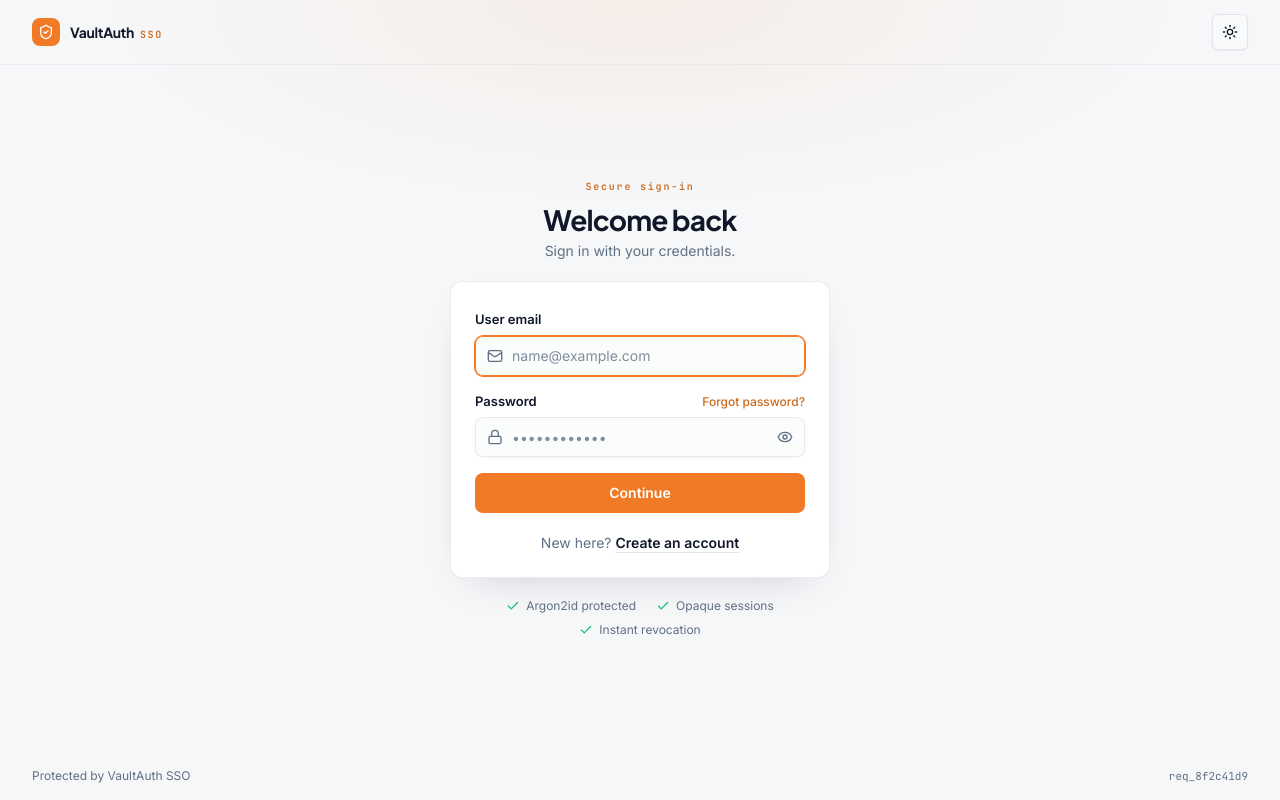
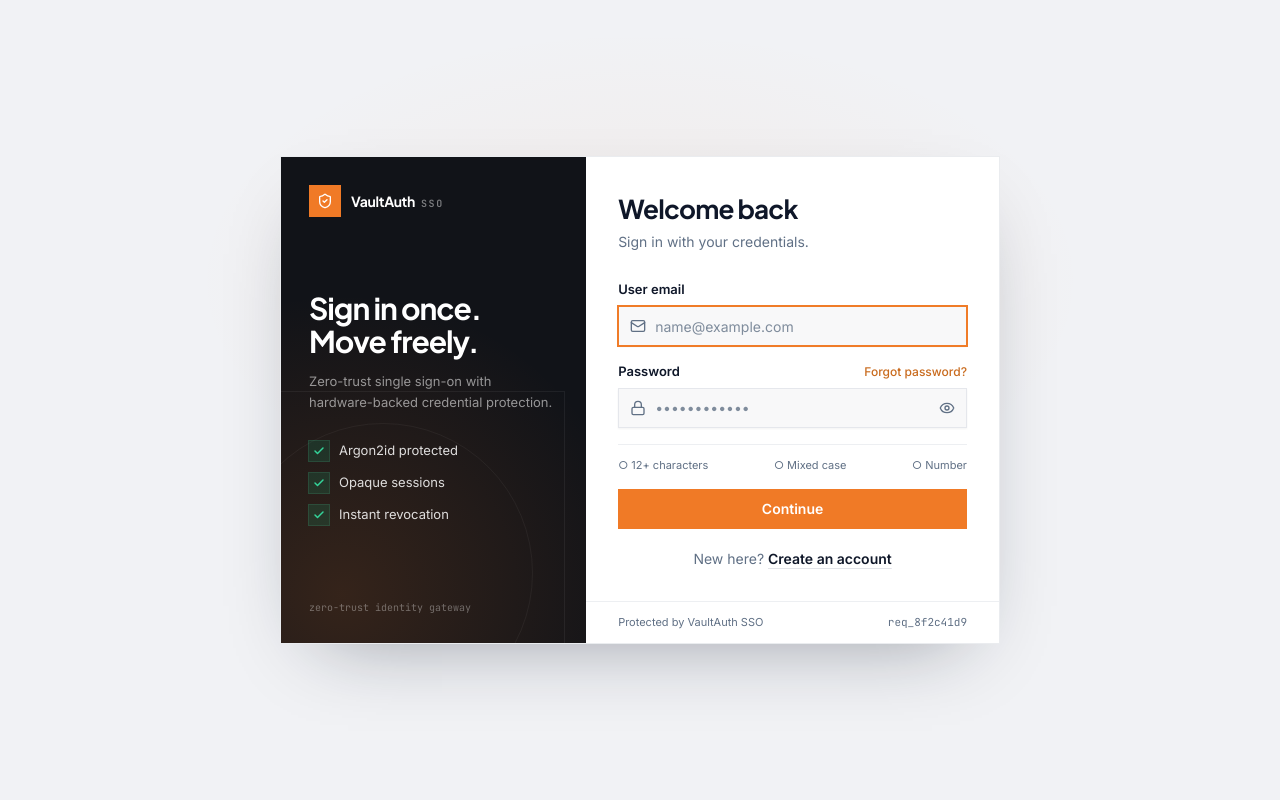
Before and after one commit to ABhardwaj28/vaultauth-frontend, a React (Vite) app: page /login in a window 1280 px wide. Built offline with nearby package versions, Linux system fonts and the light colour scheme; no server answers.

Commit message:
design: boxy login window, system theme, tighter light canvas
- Compact split-panel sign-in window with sharp corners and password constraints
- Remove theme toggle buttons; follow OS preference automatically
- Slightly darken light canvas

```diff
--- a/src/components/layout/AuthShell.tsx
+++ b/src/components/layout/AuthShell.tsx
@@ -1,7 +1,6 @@
 import React from "react";
 import { Link } from "react-router-dom";
 import { ShieldCheck } from "lucide-react";
-import { ThemeToggle } from "@/components/ui/ThemeToggle";
 
 interface AuthShellProps {
   children: React.ReactNode;
@@ -37,8 +36,7 @@ export function AuthShell({ children }: AuthShellProps) {
           </Link>
 
           <div className="flex items-center space-x-3">
-            <ThemeToggle />
-          </div>
+            </div>
         </div>
       </header>
 
--- a/src/components/layout/TopBar.tsx
+++ b/src/components/layout/TopBar.tsx
@@ -1,7 +1,6 @@
 import { ShieldCheck, LogOut, Building2 } from "lucide-react";
 import { Link } from "react-router-dom";
 import { useAuth } from "@/context/AuthContext";
-import { ThemeToggle } from "@/components/ui/ThemeToggle";
 import { Badge } from "@/components/ui/badge";
 import { Button } from "@/components/ui/button";
 import { ORGANISATION_NAME } from "@/lib/organisation";
@@ -53,7 +52,6 @@ export function TopBar() {
           )}
 
           {/* Theme Switcher */}
-          <ThemeToggle />
 
           {/* Logout Button */}
           {user && (
--- a/src/context/ThemeContext.tsx
+++ b/src/context/ThemeContext.tsx
@@ -11,64 +11,41 @@ interface ThemeContextType {
 
 const ThemeContext = createContext<ThemeContextType | undefined>(undefined);
 
+function getSystemTheme(): ResolvedTheme {
+  if (typeof window === "undefined") return "light";
+  return window.matchMedia("(prefers-color-scheme: dark)").matches ? "dark" : "light";
+}
+
 export function ThemeProvider({ children }: { children: React.ReactNode }) {
-  const [theme, setThemeState] = useState<Theme>(() => {
-    if (typeof window !== "undefined") {
-      const stored = localStorage.getItem("vaultauth-theme") as Theme | null;
-      if (stored === "light" || stored === "dark" || stored === "system") {
-        return stored;
-      }
-    }
-    return "system";
-  });
-
-  const [resolvedTheme, setResolvedTheme] = useState<ResolvedTheme>(() => {
-    if (typeof window === "undefined") return "dark";
-    if (theme === "system") {
-      return window.matchMedia("(prefers-color-scheme: dark)").matches ? "dark" : "light";
-    }
-    return theme;
-  });
+  // The portal always follows the operating system. `theme`/`setTheme` remain
+  // in the context so existing consumers keep working, but selection is fixed.
+  const [resolvedTheme, setResolvedTheme] = useState<ResolvedTheme>(getSystemTheme);
 
   useEffect(() => {
     const root = document.documentElement;
+    const mediaQuery = window.matchMedia("(prefers-color-scheme: dark)");
 
     const applyTheme = (isDark: boolean) => {
-      if (isDark) {
-        root.classList.add("dark");
-        setResolvedTheme("dark");
-      } else {
-        root.classList.remove("dark");
-        setResolvedTheme("light");
-      }
+      root.classList.toggle("dark", isDark);
+      setResolvedTheme(isDark ? "dark" : "light");
     };
 
-    if (theme === "system") {
-      const mediaQuery = window.matchMedia("(prefers-color-scheme: dark)");
-      applyTheme(mediaQuery.matches);
-
-      const handleChange = (e: MediaQueryListEvent) => {
-        applyTheme(e.matches);
-      };
-
-      mediaQuery.addEventListener("change", handleChange);
-      return () => mediaQuery.removeEventListener("change", handleChange);
-    } else {
-      applyTheme(theme === "dark");
-    }
-  }, [theme]);
-
-  const setTheme = (nextTheme: Theme) => {
-    setThemeState(nextTheme);
-    try {
-      localStorage.setItem("vaultauth-theme", nextTheme);
-    } catch {
-      // ignore
-    }
-  };
+    applyTheme(mediaQuery.matches);
+    const handleChange = (e: MediaQueryListEvent) => applyTheme(e.matches);
+    mediaQuery.addEventListener("change", handleChange);
+    return () => mediaQuery.removeEventListener("change", handleChange);
+  }, []);
 
   return (
-    <ThemeContext.Provider value={{ theme, resolvedTheme, setTheme }}>
+    <ThemeContext.Provider
+      value={{
+        theme: "system",
+        resolvedTheme,
+        setTheme: () => {
+          // Intentionally inert: system preference is authoritative.
+        },
+      }}
+    >
       {children}
     </ThemeContext.Provider>
   );
--- a/src/index.css
+++ b/src/index.css
@@ -6,7 +6,7 @@
   /* Enterprise Light Theme */
   :root {
     /* Refined, clean executive slate off-white canvas */
-    --background: 220 14% 98%; /* #F8F9FB */
+    --background: 220 14% 96%; /* #F1F3F6 */
     --foreground: 222 47% 11%; /* #0F172A */
 
     /* Pure white elevated cards */
--- a/src/pages/auth/LoginPage.tsx
+++ b/src/pages/auth/LoginPage.tsx
@@ -12,7 +12,6 @@ import {
   Check,
   CheckCircle2,
 } from "lucide-react";
-import { ThemeToggle } from "@/components/ui/ThemeToggle";
 import { Input } from "@/components/ui/input";
 import { Label } from "@/components/ui/label";
 import { Button } from "@/components/ui/button";
@@ -518,46 +517,83 @@ export function LoginPage() {
   };
 
   return (
-    <div className="relative flex min-h-screen flex-col bg-[#F6F7F9] text-foreground transition-colors duration-150 dark:bg-[#0B0D11]">
+    <div className="relative flex min-h-screen items-center justify-center bg-[#F1F2F5] px-4 py-8 text-foreground transition-colors duration-150 dark:bg-[#0B0D11]">
       <div
         aria-hidden="true"
-        className="pointer-events-none absolute inset-x-0 top-0 h-72 bg-[radial-gradient(ellipse_60%_100%_at_50%_0%,hsl(var(--primary)/0.08),transparent_70%)]"
+        className="pointer-events-none absolute inset-0 bg-[radial-gradient(ellipse_50%_45%_at_50%_35%,hsl(var(--primary)/0.06),transparent_70%)]"
       />
 
-      <header className="relative z-10 flex items-center justify-between border-b border-border/60 px-5 py-3.5 sm:px-8">
-        <Link to="/" className="flex items-center gap-2.5">
-          <span className="flex h-7 w-7 items-center justify-center rounded-lg bg-[#F07A26] text-white">
-            <ShieldCheck className="h-4 w-4" />
-          </span>
-          <span className="flex items-baseline gap-1.5">
-            <span className="font-display text-sm font-bold tracking-tight text-foreground">VaultAuth</span>
-            <span className="font-mono text-[10px] font-semibold tracking-[0.16em] text-[#C96B1E]">SSO</span>
-          </span>
-        </Link>
-        <ThemeToggle />
-      </header>
+      <div className="relative z-10 w-full max-w-[720px] overflow-hidden rounded-none border border-border/70 bg-white shadow-[0_30px_80px_-40px_rgba(16,24,40,0.45)] dark:border-white/[0.07] dark:bg-[#11141A] dark:shadow-[0_30px_80px_-40px_rgba(0,0,0,0.9)] md:grid md:grid-cols-[minmax(0,0.85fr)_minmax(0,1.15fr)]">
+        {/* Compact always-dark brand panel */}
+        <aside className="relative hidden flex-col justify-between overflow-hidden bg-[#111318] p-7 text-white md:flex">
+          <div aria-hidden="true" className="pointer-events-none absolute inset-0">
+            <div className="absolute -bottom-32 -left-24 h-[380px] w-[380px] rounded-none border border-white/[0.06]" />
+            <div className="absolute -bottom-20 -left-12 h-[300px] w-[300px] rounded-full border border-white/[0.05]" />
+            <div className="absolute inset-0 bg-[radial-gradient(circle_at_20%_90%,rgba(240,122,38,0.16),transparent_60%)]" />
+          </div>
 
-      <main className="relative z-10 flex flex-1 flex-col items-center justify-center px-4 py-8">
-        <div className="w-full max-w-[380px]">
-          <div className="mb-5 text-center">
-            <p className="font-mono text-[10px] font-semibold tracking-[0.18em] text-[#C96B1E]">Secure sign-in</p>
-            <h1 className="mt-2 font-display text-[28px] font-bold leading-tight tracking-[-0.03em] text-foreground">
+          <div className="relative flex items-center gap-2.5">
+            <span className="flex h-8 w-8 items-center justify-center rounded-none bg-[#F07A26] text-white">
+              <ShieldCheck className="h-4 w-4" />
+            </span>
+            <span className="flex items-baseline gap-1.5">
+              <span className="font-display text-sm font-bold tracking-tight">VaultAuth</span>
+              <span className="font-mono text-[10px] font-semibold tracking-[0.16em] text-white/45">SSO</span>
+            </span>
+          </div>
+
+          <div className="relative py-8">
+            <h2 className="font-display text-[30px] font-bold leading-[1.12] tracking-[-0.035em]">
+              Sign in once.
+              <br />
+              Move freely.
+            </h2>
+            <p className="mt-3 text-[13px] leading-relaxed text-white/55">
+              Zero-trust single sign-on with hardware-backed credential protection.
+            </p>
+
+            <ul className="mt-7 space-y-3">
+              {["Argon2id protected", "Opaque sessions", "Instant revocation"].map((item) => (
+                <li key={item} className="flex items-center gap-2.5 text-[13px] text-white/85">
+                  <span className="flex h-5 w-5 shrink-0 items-center justify-center rounded-none bg-emerald-500/15 ring-1 ring-emerald-400/25">
+                    <Check className="h-3 w-3 text-emerald-400" strokeWidth={3} />
+                  </span>
+                  {item}
+                </li>
+              ))}
+            </ul>
+          </div>
+
+          <p className="relative font-mono text-[10px] text-white/35">zero-trust identity gateway</p>
+        </aside>
+
+        {/* Themed form panel */}
+        <div className="relative flex flex-col">
+          <div className="absolute right-4 top-4 z-10">
+            </div>
+
+          <div className="flex flex-1 flex-col justify-center px-6 py-8 sm:px-8">
+            <div className="mb-6 md:hidden">
+              <span className="flex h-8 w-8 items-center justify-center rounded-none bg-[#F07A26] text-white">
+                <ShieldCheck className="h-4 w-4" />
+              </span>
+            </div>
+
+            <h1 className="font-display text-[26px] font-bold tracking-[-0.03em] text-foreground">
               Welcome back
             </h1>
             <p className="mt-1 text-sm text-muted-foreground">Sign in with your credentials.</p>
-          </div>
 
-          <div className="rounded-xl border border-border/70 bg-white p-6 shadow-[0_16px_40px_-24px_rgba(16,24,40,0.25)] dark:border-white/[0.07] dark:bg-[#11141A] dark:shadow-[0_16px_40px_-24px_rgba(0,0,0,0.8)]">
-            <form onSubmit={handleSubmit} className="space-y-4">
+            <form onSubmit={handleSubmit} className="mt-6 space-y-4">
               {sessionExpiredNotice && (
-                <div className="flex items-start gap-2.5 rounded-lg border border-border/70 bg-muted/40 p-2.5 text-sm text-foreground/80">
+                <div className="flex items-start gap-2.5 rounded-none border border-border/70 bg-muted/40 p-2.5 text-sm text-foreground/80">
                   <AlertCircle className="mt-0.5 h-4 w-4 shrink-0 text-muted-foreground" />
                   <span className="leading-relaxed">{sessionExpiredNotice}</span>
                 </div>
               )}
 
               {error && (
-                <div className="flex items-start gap-2.5 rounded-lg border border-destructive/25 bg-destructive/[0.06] p-2.5 text-sm text-destructive">
+                <div className="flex items-start gap-2.5 rounded-none border border-destructive/25 bg-destructive/[0.06] p-2.5 text-sm text-destructive">
                   <AlertCircle className="mt-0.5 h-4 w-4 shrink-0" />
                   <div className="space-y-0.5">
                     <span className="block font-semibold">Authentication error</span>
@@ -567,9 +603,7 @@ export function LoginPage() {
               )}
 
               <div className="space-y-1.5">
-                <Label htmlFor="email" className="text-[13px] font-semibold text-foreground">
-                  User email
-                </Label>
+                <Label htmlFor="email" className="text-[13px] font-semibold text-foreground">User email</Label>
                 <div className="relative">
                   <Mail className="absolute left-3 top-3 h-4 w-4 text-muted-foreground" />
                   <Input
@@ -580,7 +614,7 @@ export function LoginPage() {
                       if (error) setError(null);
                       if (sessionExpiredNotice) setSessionExpiredNotice(null);
                     }}
-                    className="h-10 rounded-lg border-border/80 bg-background/60 pl-9 text-sm dark:bg-white/[0.03]"
+                    className="h-10 rounded-none border-border/80 bg-background/60 pl-9 text-sm dark:bg-white/[0.03]"
                     disabled={loading}
                   />
                 </div>
@@ -588,9 +622,7 @@ export function LoginPage() {
 
               <div className="space-y-1.5">
                 <div className="flex items-center justify-between gap-2">
-                  <Label htmlFor="password" className="text-[13px] font-semibold text-foreground">
-                    Password
-                  </Label>
+                  <Label htmlFor="password" className="text-[13px] font-semibold text-foreground">Password</Label>
                   <button
                     type="button" onClick={() => setResetOpen(true)}
                     className="text-xs font-medium text-[#C96B1E] underline-offset-4 hover:underline dark:text-[#E5A068]"
@@ -608,7 +640,7 @@ export function LoginPage() {
                       if (error) setError(null);
                       if (sessionExpiredNotice) setSessionExpiredNotice(null);
                     }}
-                    className="h-10 rounded-lg border-border/80 bg-background/60 pl-9 pr-9 text-sm dark:bg-white/[0.03]"
+                    className="h-10 rounded-none border-border/80 bg-background/60 pl-9 pr-9 text-sm dark:bg-white/[0.03]"
                     disabled={loading}
                   />
                   <button
@@ -622,16 +654,28 @@ export function LoginPage() {
               </div>
 
               {rateLimitTimer && rateLimitTimer > 0 && (
-                <div className="flex items-center gap-2 rounded-lg border border-border/70 bg-muted/40 p-2.5 text-sm text-foreground/80">
+                <div className="flex items-center gap-2 rounded-none border border-border/70 bg-muted/40 p-2.5 text-sm text-foreground/80">
                   <Clock className="h-4 w-4 shrink-0 text-muted-foreground" />
                   Try again in <span className="font-mono font-medium tabular-nums">{rateLimitTimer}s</span>.
                 </div>
               )}
 
+              <div className="flex items-center justify-between gap-3 border-t border-border/60 pt-3 text-[11px] text-muted-foreground">
+                <span className={password.length >= 12 ? "text-emerald-500" : ""}>
+                  {password.length >= 12 ? "✓" : "○"} 12+ characters
+                </span>
+                <span className={/[A-Z]/.test(password) && /[a-z]/.test(password) ? "text-emerald-500" : ""}>
+                  {/[A-Z]/.test(password) && /[a-z]/.test(password) ? "✓" : "○"} Mixed case
+                </span>
+                <span className={/\d/.test(password) ? "text-emerald-500" : ""}>
+                  {/\d/.test(password) ? "✓" : "○"} Number
+                </span>
+              </div>
+
               <Button
                 type="submit"
                 disabled={loading || Boolean(rateLimitTimer && rateLimitTimer > 0)}
-                className="h-10 w-full rounded-lg bg-[#F07A26] text-sm font-semibold text-white transition-colors hover:bg-[#DB6A16]"
+                className="h-10 w-full rounded-none bg-[#F07A26] text-sm font-semibold text-white transition-colors hover:bg-[#DB6A16]"
               >
                 {loading ? (
                   <span className="flex items-center gap-2"><Loader2 className="h-4 w-4 animate-spin" /> Verifying…</span>
@@ -649,21 +693,12 @@ export function LoginPage() {
             </form>
           </div>
 
-          <div className="mt-5 flex flex-wrap items-center justify-center gap-x-5 gap-y-2 text-xs text-muted-foreground">
-            {["Argon2id protected", "Opaque sessions", "Instant revocation"].map((item) => (
-              <span key={item} className="flex items-center gap-1.5">
-                <Check className="h-3.5 w-3.5 text-emerald-500" />
-                {item}
-              </span>
-            ))}
+          <div className="flex items-center justify-between border-t border-border/60 px-6 py-3 text-[11px] text-muted-foreground sm:px-8">
+            <span>Protected by VaultAuth SSO</span>
+            <span className="font-mono">req_8f2c41d9</span>
           </div>
         </div>
-      </main>
-
-      <footer className="relative z-10 flex items-center justify-between px-5 py-4 text-xs text-muted-foreground sm:px-8">
-        <span>Protected by VaultAuth SSO</span>
-        <span className="font-mono text-[11px]">req_8f2c41d9</span>
-      </footer>
+      </div>
 
       <PasswordResetDialog
         open={resetOpen}
@@ -673,4 +708,5 @@ export function LoginPage() {
       />
     </div>
   );
+
 }
--- a/src/pages/auth/RegisterPage.tsx
+++ b/src/pages/auth/RegisterPage.tsx
@@ -11,7 +11,6 @@ import {
   ShieldCheck,
   Check,
 } from "lucide-react";
-import { ThemeToggle } from "@/components/ui/ThemeToggle";
 import { Input } from "@/components/ui/input";
 import { Label } from "@/components/ui/label";
 import { Button } from "@/components/ui/button";
@@ -88,7 +87,7 @@ export function RegisterPage() {
   };
 
   return (
-    <div className="flex min-h-screen bg-[#F6F7F9] text-foreground transition-colors duration-150 dark:bg-[#0B0D11]">
+    <div className="flex min-h-screen bg-[#F1F2F5] text-foreground transition-colors duration-150 dark:bg-[#0B0D11]">
       {/* Always-dark brand panel — hidden on small screens */}
       <aside className="relative hidden lg:flex lg:w-[48%] xl:w-[46%] shrink-0 flex-col overflow-hidden bg-[#111318] text-white">
         <div aria-hidden="true" className="pointer-events-none absolute inset-0 select-none">
@@ -156,9 +155,8 @@ export function RegisterPage() {
       </aside>
 
       {/* Themed form panel */}
-      <section className="relative flex min-h-screen flex-1 flex-col overflow-hidden bg-[#F6F7F9] text-foreground transition-colors duration-150 dark:bg-[#0B0D11]">
+      <section className="relative flex min-h-screen flex-1 flex-col overflow-hidden bg-[#F1F2F5] text-foreground transition-colors duration-150 dark:bg-[#0B0D11]">
         <div className="absolute right-5 top-5 z-20">
-          <ThemeToggle />
         </div>
 
         {/* Brand mark sits above the form on mobile */}
--- a/src/pages/auth/VerifyOtpPage.tsx
+++ b/src/pages/auth/VerifyOtpPage.tsx
@@ -137,7 +137,7 @@ export function VerifyOtpPage() {
   return (
     <AuthShell>
       {/* Exact auth canvas colors over the shared shell */}
-      <div aria-hidden="true" className="pointer-events-none fixed inset-0 -z-10 bg-[#F6F7F9] dark:bg-[#0B0D11]" />
+      <div aria-hidden="true" className="pointer-events-none fixed inset-0 -z-10 bg-[#F1F2F5] dark:bg-[#0B0D11]" />
 
       <div className="relative overflow-hidden rounded-xl border border-border/70 bg-white p-7 shadow-[0_12px_40px_-16px_rgba(16,24,40,0.18)] dark:border-white/[0.06] dark:bg-[#11141A] dark:shadow-[0_12px_40px_-16px_rgba(0,0,0,0.5)] sm:p-8">
         <div className="space-y-3 pb-7 text-center">
```
